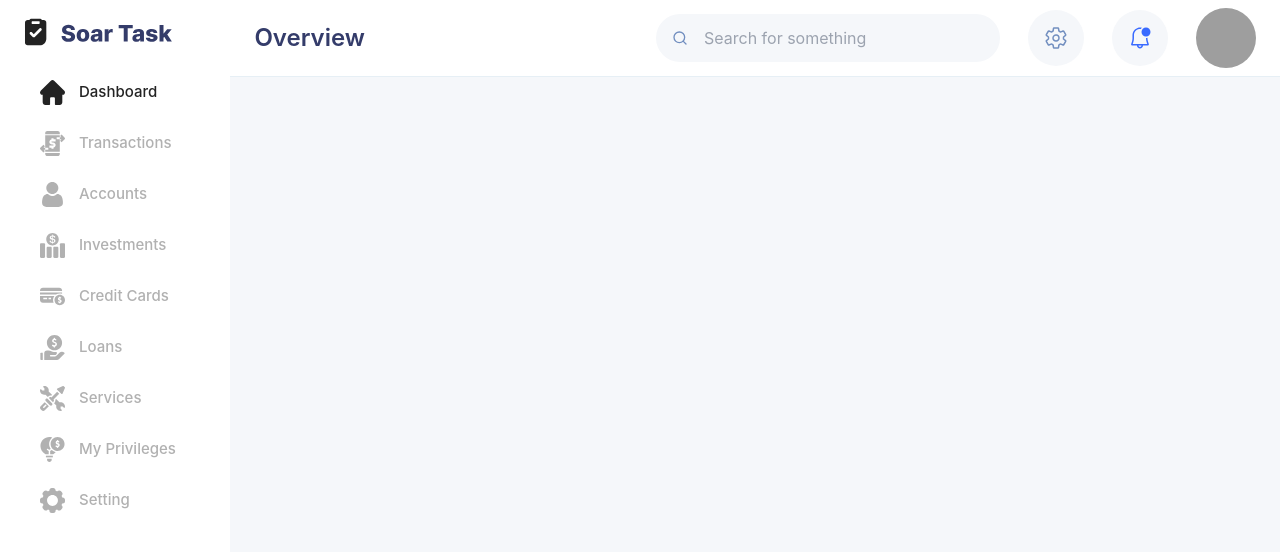
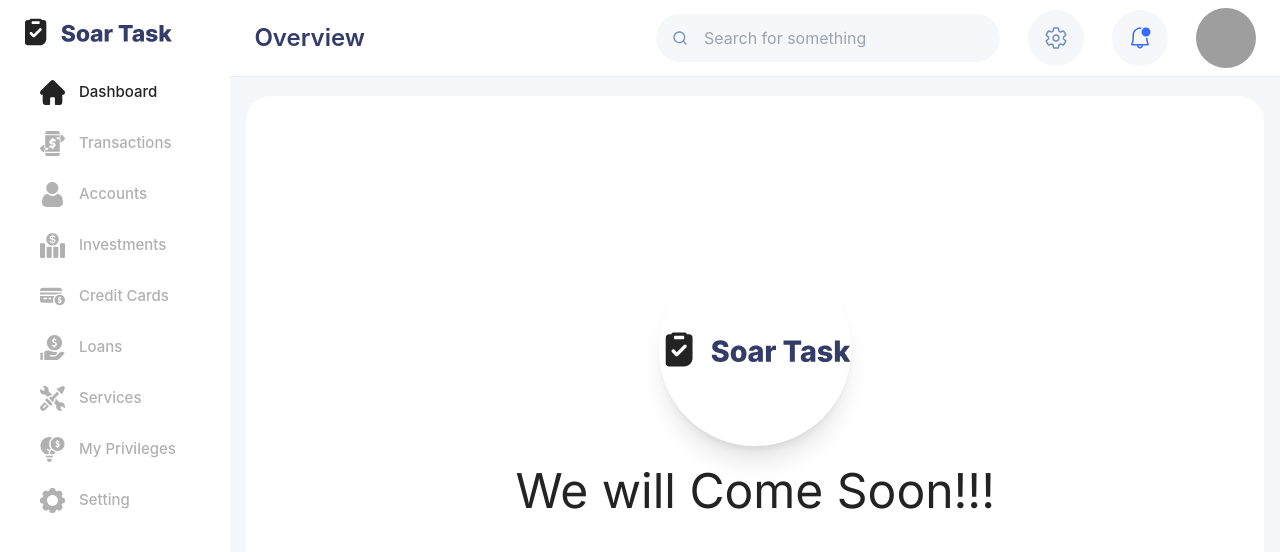
Before and after one commit to sumanaghosh/Finance-Dashboard, a React (Vite) app: page /loans in a window 1280 px wide. Shown: the top 552 px of the page. Built offline with nearby package versions, Linux system fonts and the light colour scheme; grey boxes are pictures that could not be loaded; what chartjs-plugin-datalabels would draw is missing.

Commit message:
comming soon component implemented

```diff
--- a/src/App.jsx
+++ b/src/App.jsx
@@ -5,6 +5,7 @@ import { createContext, useState } from 'react';
 import { Header } from './components/Header';
 import Setting from './pages/Setting';
 import { SidebarContext } from './components/ContextApi/AppContext';
+import CommingSoon from './pages/CommingSoon';
 
 const MyContext = createContext();
 
@@ -26,6 +27,13 @@ function App() {
               <div className='mt-[8.5rem] md:mt-24'>
                 <Routes>
                   <Route path="/" exact={true} element={<Dashboard />} />
+                  <Route path="/transactions" exact={true} element={<CommingSoon />} />
+                  <Route path="/accounts" exact={true} element={<CommingSoon />} />
+                  <Route path="/investments" exact={true} element={<CommingSoon />} />
+                  <Route path="/credit-cards" exact={true} element={<CommingSoon />} />
+                  <Route path="/loans" exact={true} element={<CommingSoon />} />
+                  <Route path="/services" exact={true} element={<CommingSoon />} />
+                  <Route path="/my-privileges" exact={true} element={<CommingSoon />} />
                   <Route path="/setting" exact={true} element={<Setting />} />
                 </Routes>
               </div>
--- /dev/null
+++ b/src/pages/CommingSoon.jsx
@@ -0,0 +1,15 @@
+import React from 'react';
+import logo from '../../src/assets/logo.svg'
+
+function CommingSoon() {
+  return (
+    <div className='flex justify-center items-center h-[75vh] bg-white rounded-[15px] md:rounded-[25px]'>
+      <div className='flex justify-center items-center flex-col gap-[25px]'>
+        <img src={logo} className='animate-fadeIn shadow-xl w-48 h-48 object-contain rounded-full'/>
+        <p className='p-[10px] font-inter text-[#232323] text-5xl animate-bounceText'>We will Come Soon!!!</p>
+      </div>
+    </div>
+  )
+}
+
+export default CommingSoon
--- a/tailwind.config.js
+++ b/tailwind.config.js
@@ -17,6 +17,16 @@ export default {
         lato: ['Lato', 'sans-serif'], // For Lato font
         inter: ['Inter', 'sans-serif'], // For Inter font
       },
+      animation: {
+        fadeIn: 'fadeIn 1s ease-in-out',
+        bounceText: 'bounce 2s infinite',
+      },
+      keyframes: {
+        fadeIn: {
+          '0%': { opacity: '0' },
+          '100%': { opacity: '1' },
+        },
+      },
     },
   },
   plugins: [],
```
